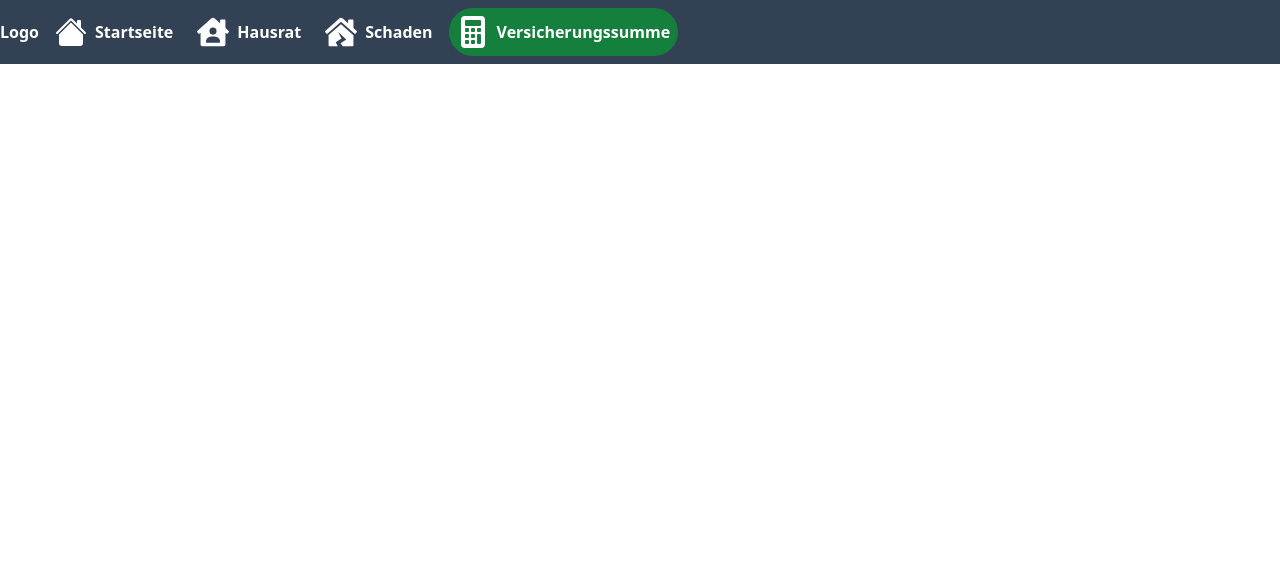
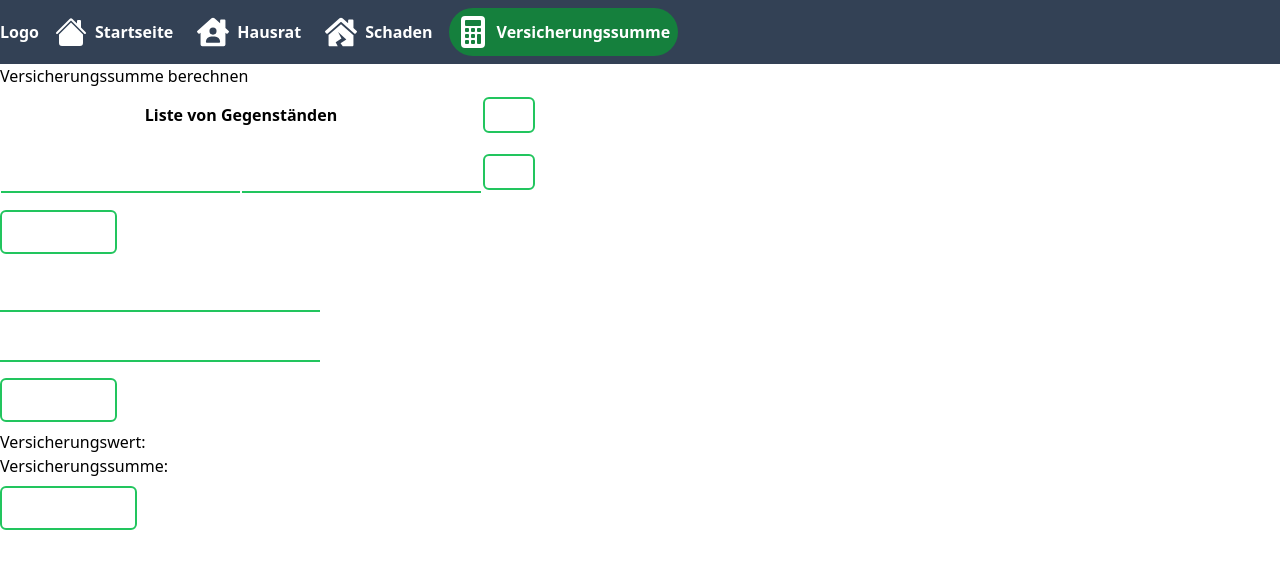
Before and after one commit to AelElliotBanyard/vs-rechner-banyard, a Next.js app: page /hausrat/versicherungssumme in a window 1280 px wide. Shown: the top 568 px of the page. Built offline with nearby package versions, Linux system fonts and the light colour scheme.

Commit message:
added vars, funtions and form to calc

```diff
--- a/src/pages/hausrat/versicherungssumme/index.tsx
+++ b/src/pages/hausrat/versicherungssumme/index.tsx
@@ -1,5 +1,301 @@
+import NumberInput from "@/components/CustomInputs/NumberInput";
+import TextInput from "@/components/CustomInputs/TextInput";
+import { toOutString } from "@/utils/functions";
+import { useState } from "react";
+import { MdOutlineDeleteForever, MdAdd } from "react-icons/md";
+
 const HausratVersicherungssumme = () => {
-  return <div></div>;
+  const [items, setItems] = useState([
+    {
+      gegenstand: "",
+      wert: Math.PI,
+    },
+  ]);
+  const [squareMetres, setSquareMetres] = useState(Math.PI);
+  const [flatRate, setFlatRate] = useState(Math.PI);
+  const [vs, setVs] = useState(Math.PI);
+  const [vw, setVw] = useState(Math.PI);
+  const [itemsIsClear, setItemsIsClear] = useState(false);
+  const [sqrIsClear, setSqrIsClear] = useState(false);
+  const [notEmpty, setNotEmpty] = useState({
+    items: false,
+    squareMetres: false,
+    flatRate: false,
+    vs: false,
+    vw: false,
+  });
+
+  const calcItems = () => {
+    setItemsIsClear(false);
+    if (items.length >= 1) {
+      if (
+        !items.find(
+          (item: any) => item.gegenstand === "" || item.wert === Math.PI
+        )
+      ) {
+        var tvw = 0;
+        items.forEach((item: any) => {
+          tvw += parseFloat(item.wert.toString());
+        });
+        setVw(tvw);
+        setVs(tvw * 1.1);
+        setSquareMetres(Math.PI);
+        setFlatRate(Math.PI);
+        setSqrIsClear(true);
+        setNotEmpty({ ...notEmpty, squareMetres: false, flatRate: false });
+      } else {
+        setVw(Math.PI);
+        setVs(Math.PI);
+        setSquareMetres(Math.PI);
+        setFlatRate(Math.PI);
+        setSqrIsClear(true);
+        setNotEmpty({
+          ...notEmpty,
+          flatRate: false,
+          squareMetres: false,
+          vs: false,
+          vw: false,
+        });
+      }
+    } else {
+      setVw(Math.PI);
+      setVs(Math.PI);
+      setSquareMetres(Math.PI);
+      setFlatRate(Math.PI);
+      setSqrIsClear(true);
+      setItems([{ gegenstand: "", wert: Math.PI }]);
+      setNotEmpty({
+        flatRate: false,
+        squareMetres: false,
+        vs: false,
+        vw: false,
+        items: false,
+      });
+    }
+  };
+
+  const calcSqr = () => {
+    if (squareMetres != Math.PI) {
+      if (flatRate === Math.PI) setFlatRate(700);
+      setSqrIsClear(false);
+      setVw(squareMetres * flatRate);
+      setVs(squareMetres * flatRate * 1.1);
+      setItems([
+        {
+          gegenstand: "",
+          wert: Math.PI,
+        },
+      ]);
+      setNotEmpty({ ...notEmpty, items: false });
+      setItemsIsClear(true);
+    } else {
+      setSqrIsClear(true);
+      setNotEmpty({
+        items: false,
+        squareMetres: false,
+        flatRate: false,
+        vs: false,
+        vw: false,
+      });
+      setVw(Math.PI);
+      setVs(Math.PI);
+      setFlatRate(Math.PI);
+      setItems([
+        {
+          gegenstand: "",
+          wert: Math.PI,
+        },
+      ]);
+      setItemsIsClear(true);
+    }
+  };
+
+  const addItem = () => {
+    if (items.length >= 1) {
+      setItems((prevArr: any) => {
+        const result = [...prevArr];
+        result.push({
+          gegenstand: "",
+          wert: Math.PI,
+        });
+        return result;
+      });
+    } else {
+      setItems([{ gegenstand: "", wert: Math.PI }]);
+    }
+  };
+
+  const clear = () => {
+    setVs(Math.PI);
+    setVw(Math.PI);
+    setFlatRate(Math.PI);
+    setSquareMetres(Math.PI);
+    setItems([{ gegenstand: "", wert: Math.PI }]);
+    setItemsIsClear(true);
+    setSqrIsClear(true);
+    setNotEmpty({
+      items: false,
+      squareMetres: false,
+      flatRate: false,
+      vs: false,
+      vw: false,
+    });
+    setTimeout(() => {
+      setItemsIsClear(false);
+      setSqrIsClear(false);
+    }, 1000);
+  };
+
+  return (
+    <>
+      <main className="main">
+        <div className="summe">
+          <div className="section">
+            <h1>Versicherungssumme berechnen</h1>
+            <div className="forms">
+              <div className="form">
+                <table className="table">
+                  <thead>
+                    <tr className="header">
+                      <th className="title" colSpan={2}>
+                        Liste von Gegenständen
+                      </th>
+                      <th className="button">
+                        <button className="btn" onClick={addItem}>
+                          <MdAdd />
+                        </button>
+                      </th>
+                    </tr>
+                  </thead>
+                  <tbody>
+                    {items.map((item: any, index: any) => {
+                      const setGegenstand = (e: any) => {
+                        setItems((prevArr: any) => {
+                          const result = [...prevArr];
+                          result[index].gegenstand = e.target.value;
+                          return result;
+                        });
+                      };
+                      const setWert = (e: any) => {
+                        setItems((prevArr: any) => {
+                          const result = [...prevArr];
+                          result[index].wert = e;
+                          return result;
+                        });
+                      };
+                      return (
+                        <tr key={index} className="item">
+                          <td className="inputs">
+                            <TextInput
+                              placeholder={"Gegenstand"}
+                              value={item.gegenstand}
+                              onChange={setGegenstand}
+                              clear={itemsIsClear}
+                              notEmpty={notEmpty.items}
+                            />
+                          </td>
+                          <td className="inputs">
+                            <NumberInput
+                              placeholder={"Wert"}
+                              value={item.wert}
+                              onChange={setWert}
+                              clear={itemsIsClear}
+                              notEmpty={notEmpty.items}
+                            />
+                          </td>
+                          <td className="buttons">
+                            <button
+                              className="btn"
+                              onClick={() => {
+                                setItems((prevArr: any) => {
+                                  const result = [...prevArr];
+                                  const newArr = result.filter(
+                                    (e, i) => e !== item && index != i
+                                  );
+                                  return newArr;
+                                });
+                              }}
+                            >
+                              <MdOutlineDeleteForever />
+                            </button>
+                          </td>
+                        </tr>
+                      );
+                    })}
+                  </tbody>
+                </table>
+                <button onClick={calcItems} className="btn">
+                  Berechnen
+                </button>
+              </div>
+              <div className="form">
+                <div className="sqr">
+                  <NumberInput
+                    placeholder={"Quadratmeter"}
+                    value={squareMetres}
+                    onChange={setSquareMetres}
+                    clear={sqrIsClear}
+                    notEmpty={notEmpty.squareMetres}
+                  />
+
+                  <NumberInput
+                    placeholder={"Pauschalbetrag (700 CHF Standart)"}
+                    value={flatRate}
+                    onChange={setFlatRate}
+                    clear={sqrIsClear}
+                    notEmpty={
+                      flatRate === 700 ? true : notEmpty.flatRate ? true : false
+                    }
+                  />
+                </div>
+                <button onClick={calcSqr} className="btn">
+                  Berechnen
+                </button>
+              </div>
+            </div>
+            <div className="results">
+              <div className="result-item">
+                <h2>Versicherungswert: </h2>
+                <p>
+                  {vw != Math.PI &&
+                  vw != Math.PI * flatRate &&
+                  vw != Math.PI * 700
+                    ? toOutString(Math.round(vw * 100 + Number.EPSILON) / 100) +
+                      " CHF"
+                    : notEmpty.vw
+                    ? toOutString(Math.round(vw * 100 + Number.EPSILON) / 100) +
+                      " CHF"
+                    : ""}
+                </p>
+              </div>
+              <div className="result-item">
+                <h2>Versicherungssumme: </h2>
+                <p>
+                  {vs != Math.PI &&
+                  vs != Math.PI * 1.1 &&
+                  vs != Math.PI * flatRate &&
+                  vs != Math.PI * flatRate * 1.1 &&
+                  vs != Math.PI * 700 &&
+                  vs != Math.PI * 700 * 1.1
+                    ? toOutString(Math.round(vs * 100 + Number.EPSILON) / 100) +
+                      " CHF"
+                    : notEmpty.vs
+                    ? toOutString(Math.round(vs * 100 + Number.EPSILON) / 100) +
+                      " CHF"
+                    : ""}
+                </p>
+              </div>
+            </div>
+            <div className="buttons">
+              <button className="btn" onClick={clear}>
+                Zurücksetzen
+              </button>
+            </div>
+          </div>
+        </div>
+      </main>
+    </>
+  );
 };
 
 export default HausratVersicherungssumme;
```
